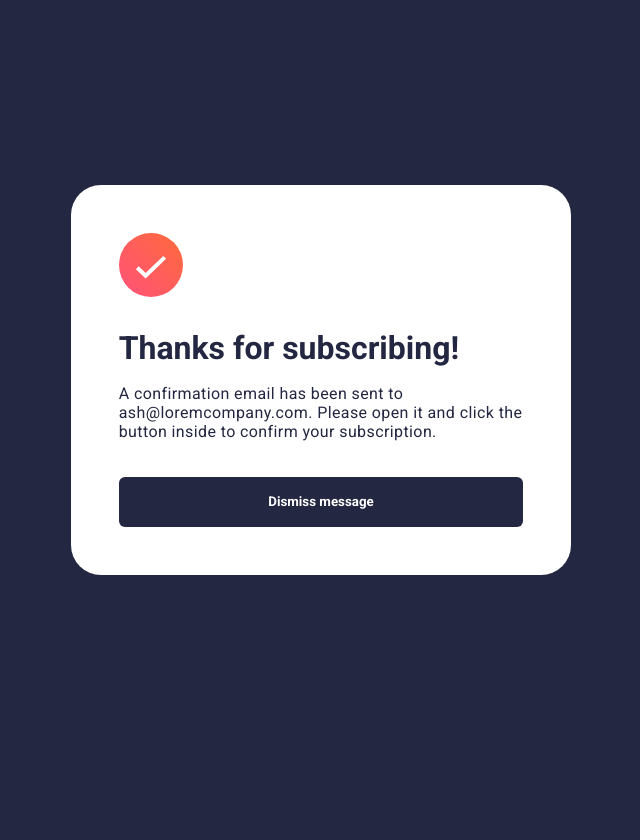
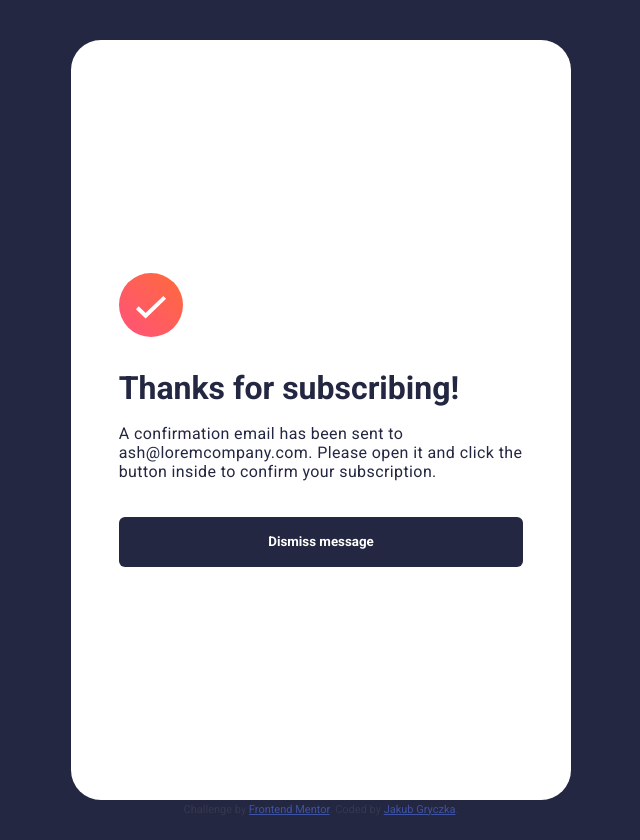
Before and after one commit to Jakub-Gryczka/newsletter-sign-up-fm, a plain HTML site: page index.html in a window 1280 px wide. Both pictures are taken after typing "name@example.com" into the empty fields and a click on the input "Subscribe to monthly newsletter". Shown: the whole page, without its empty margins (319-959 px from the left). Before the commit the page ends 800 px from the top, so only its background shows below. Drawn offline with Linux system fonts and the light colour scheme.

Commit message:
making change on attribution

```diff
--- a/index.html
+++ b/index.html
@@ -112,11 +112,11 @@
     </div>
     <!-- Success message end -->
 
-    <div class="attribution hidden">
+    <div class="attribution">
       Challenge by
       <a href="https://www.frontendmentor.io?ref=challenge" target="_blank"
         >Frontend Mentor</a
-      >. Coded by <a href="#">Your Name Here</a>.
+      >. Coded by <a href="https://github.com/Jakub-Gryczka">Jakub Gryczka</a>.
     </div>
   </body>
 </html>
--- a/style.css
+++ b/style.css
@@ -18,6 +18,7 @@
   padding: 0;
 }
 body {
+  min-height: 105vh;
   font-family: var(--ff-primary);
   font-weight: var(--fw-primary);
   color: var(--color-grey-dark);
@@ -128,22 +129,8 @@ p {
 .acknowledgement__icon {
   margin-block-end: 1em;
 }
-/* .acknowledgement__content {
+.acknowledgement__content {
   color: var(--color-grey-darker);
-  display: flex;
-  flex-direction: column;
-  align-items: flex-start;
-  justify-content: center;
-  position: absolute;
-  top: 0;
-  bottom: 0;
-  margin: auto 0;
-  background-color: var(--color-white);
-  z-index: 2;
-  padding-inline: 2em;
-  line-height: 1.2;
-} */
-.acknowledgement__content {
   min-height: 95vh;
   display: flex;
   flex-direction: column;
@@ -163,10 +150,12 @@ p {
 .btn-dismiss {
   margin-bottom: auto;
 }
-
 .attribution {
   font-size: 11px;
   text-align: center;
+  padding: 2em;
+  position: absolute;
+  inset: auto 0 0 0;
 }
 .attribution a {
   color: hsl(228, 45%, 44%);
@@ -175,7 +164,6 @@ p {
   border: 1px solid var(--color-red-primary);
   background-color: var(--color-red-primary-light);
   color: var(--color-red-primary);
-
 }
 @media (min-width: 768px) {
   .img1 {
@@ -187,7 +175,6 @@ p {
   body {
     display: flex;
     align-items: center;
-    min-height: 95vh;
   }
   .wrapper {
     width: max-content;
@@ -203,14 +190,12 @@ p {
     width: 100%;
   }
   .card {
-    flex: 1 1 50%;
+    flex: 1;
   }
   .content-card {
     padding-inline: 3em;
   }
   .acknowledgement__content {
-    min-height: auto;
-    color: var(--color-grey-darker);
     position: absolute;
     width: max-content;
     height: max-content;
@@ -220,12 +205,8 @@ p {
     background-color: var(--color-white);
     border-radius: 30px;
     padding: 3em;
-    overflow: hidden;
   }
   .body-background {
     background-color: var(--color-grey-darker);
   }
 }
-@media (min-width: 768px) {
-
-}
```
